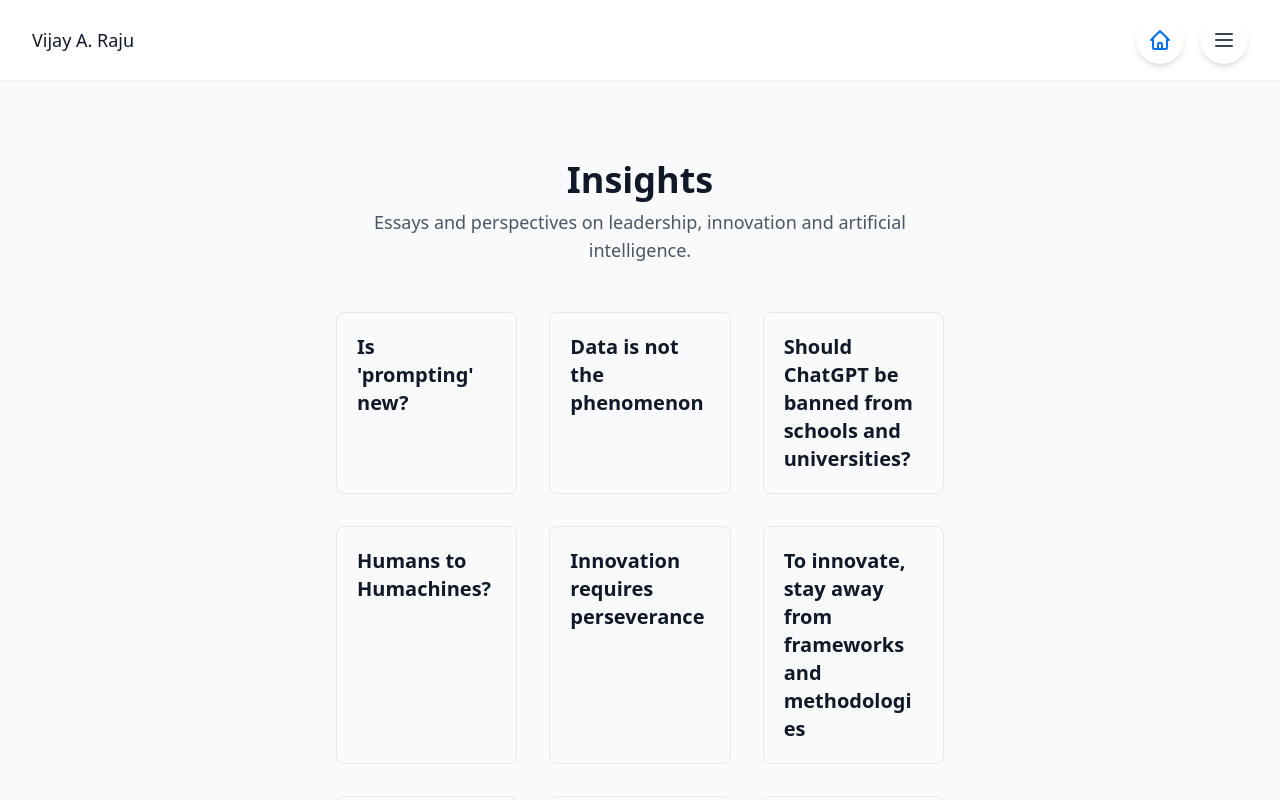
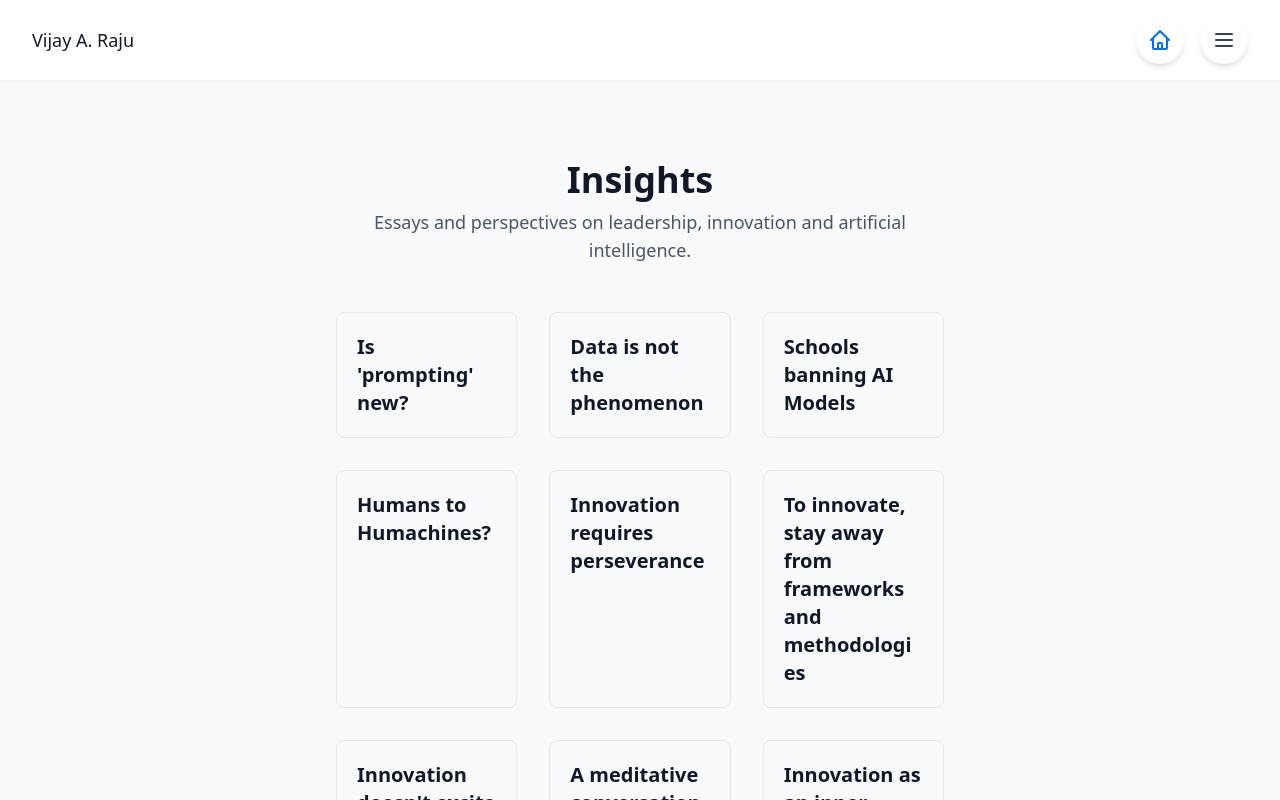
Before and after one commit to Wijay000/draft, a Next.js app: page /insights in a window 1280 px wide. Shown: the top 800 px of the page. Built offline with nearby package versions, Linux system fonts and the light colour scheme.

Commit message:
fix(insights): update article title to "Schools banning AI Models"

```diff
--- a/pages/insights.js
+++ b/pages/insights.js
@@ -14,7 +14,7 @@ export default function Insights() {
       url: "https://medium.com/@innovate_11669/data-is-not-the-phenomenon-5476a6651e2"
     },
     {
-      title: "Should ChatGPT be banned from schools and universities?",
+      title: "Schools banning AI Models",
       date: "",
       description: "",
       url: "https://medium.com/@innovate_11669/should-we-ban-chatgpt-from-universities-and-schools-23ed6be7396b"
```
